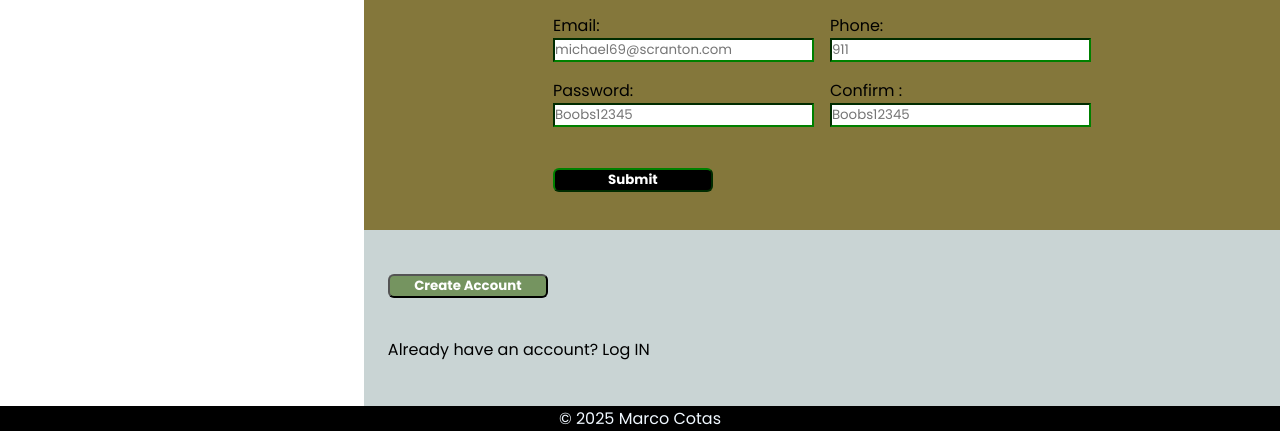
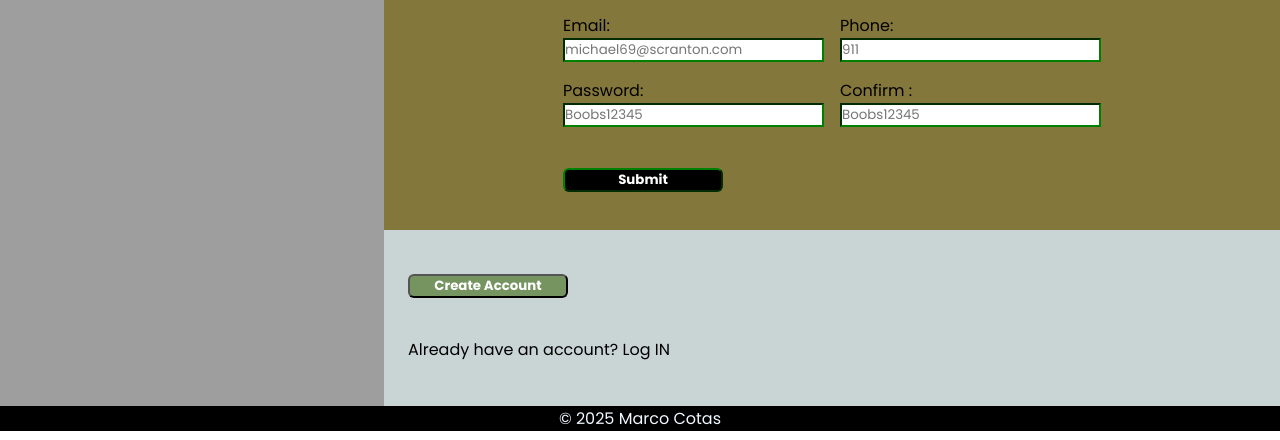
Before and after one commit to MarcoCotas/Project-Sign-up-Form, a plain HTML site: page index.html in a window 1280 px wide. Shown: the part 360-800 px from the top of the page. Drawn offline with Linux system fonts and the light colour scheme; the site is published under a folder, as on GitHub Pages, so addresses that start at the root find nothing.

Commit message:
Change directory "/" to "" of Michael image for GitHub

```diff
--- a/index.html
+++ b/index.html
@@ -17,7 +17,7 @@
       <div class="images">
         <img
           class="image"
-          src="/images/theoffice.png"
+          src="images/theoffice.png"
           alt="Miachel Scott filling a form, style Studios Gibhly"
         />
         <div class="logoContainer blackContainer">
```
